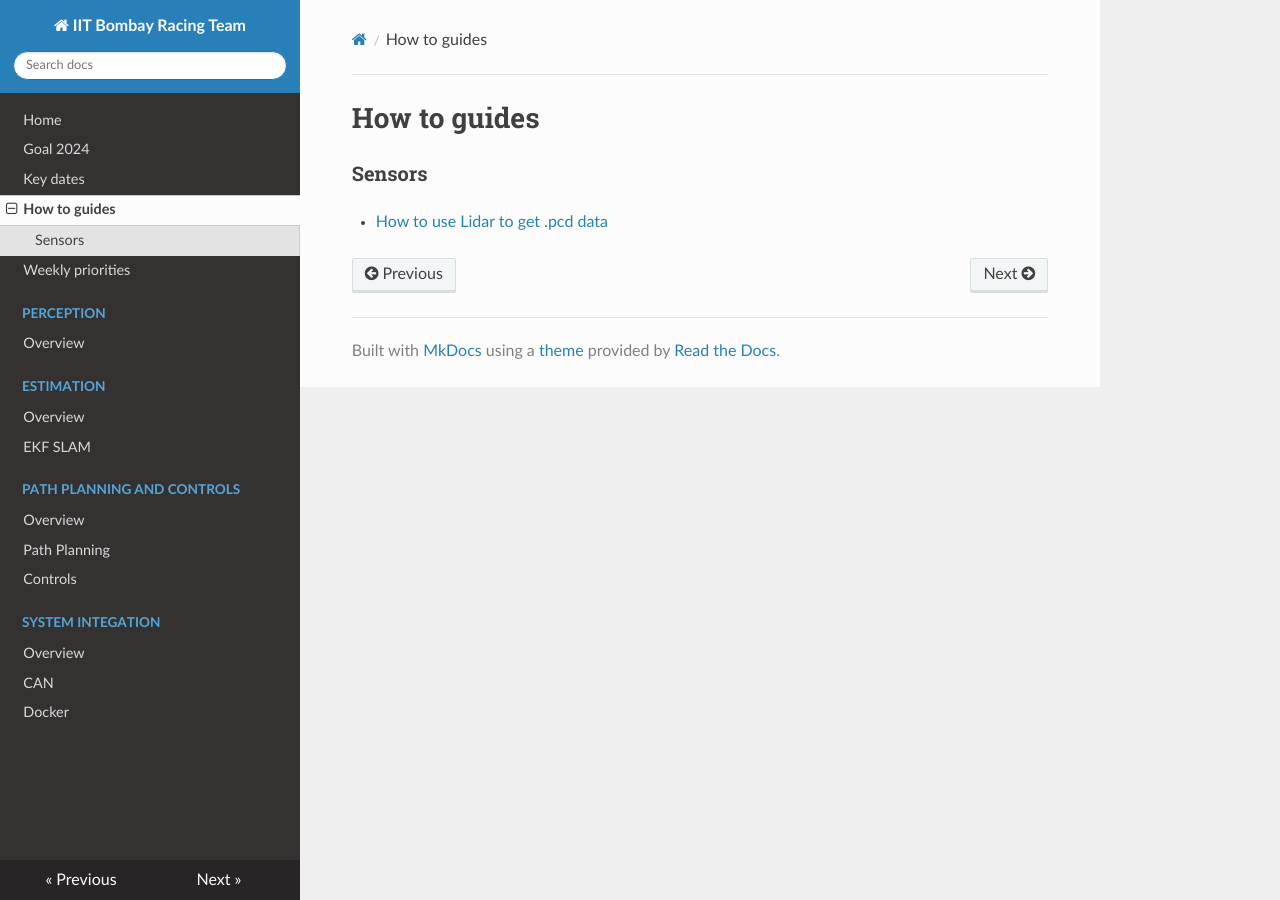
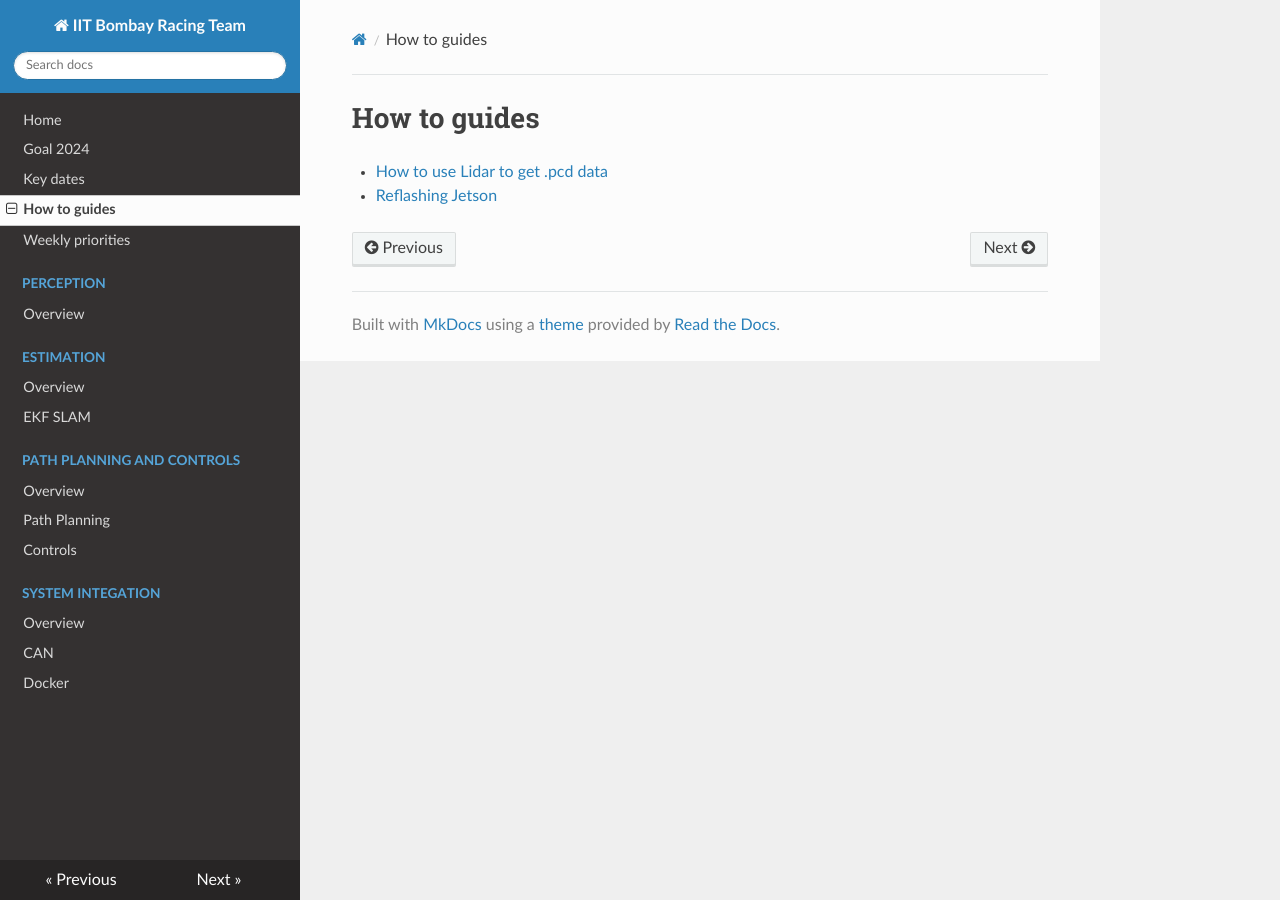
Before and after one commit to IITB-Racing/team-wiki, an MkDocs documentation site: the page built from docs/howto.md, in a window 1280 px wide. Built offline with MkDocs 1.6.1, drawn with Linux system fonts in a browser that asks for light colours; nearby versions of some CDN libraries.

Commit message:
added How tos/Reflashing Jetson

```diff
--- a/docs/howto.md
+++ b/docs/howto.md
@@ -1,5 +1,5 @@
 # How to guides
 
-### Sensors
+- [How to use Lidar to get .pcd data](https://docs.google.com/document/d/1QPueGA4iUTMOTUGjQb_jZPJYpkrCEYjJsaItOWqAPTo/edit?usp=sharing)
 
-- [How to use Lidar to get .pcd data](https://docs.google.com/document/d/1QPueGA4iUTMOTUGjQb_jZPJYpkrCEYjJsaItOWqAPTo/edit?usp=sharing)
+- [Reflashing Jetson](https://docs.google.com/document/d/1YqHb-vvaTGyInUyNXJQISwJjtiF8aVQywIUchxSu8IM/edit?usp=sharing)
```
